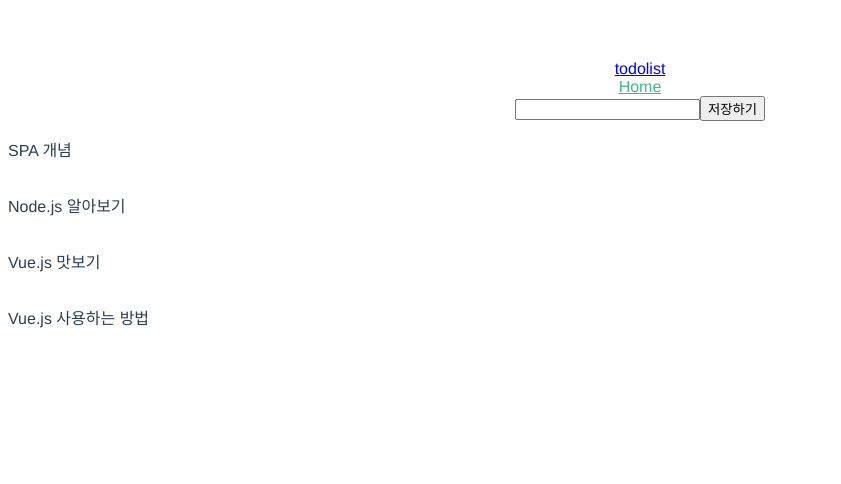
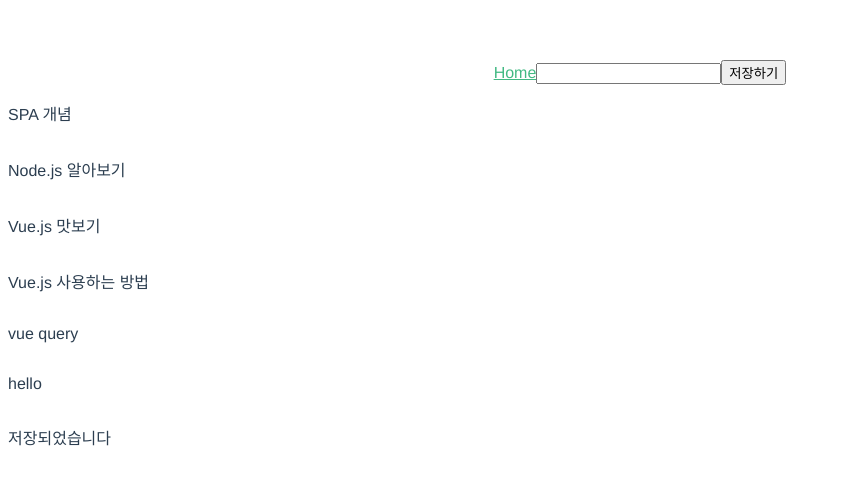
Before and after one commit to leehyeonj/vuejs-practice, a Vue app: page /todo in a window 1280 px wide. Shown: the top 484 px of the page, without its empty margins (0-841 px from the left). Built offline with nearby package versions, Linux system fonts and the light colour scheme; data requests are answered from the project's data file.

Commit message:
feat: todo 추가하기 post

```diff
--- a/db.json
+++ b/db.json
@@ -15,6 +15,22 @@
     {
       "id": 4,
       "title": "Vue.js 사용하는 방법"
+    },
+    {
+      "title": "vue query",
+      "id": 5
+    },
+    {
+      "title": "hello",
+      "id": 6
+    },
+    {
+      "title": "저장되었습니다",
+      "id": 7
+    },
+    {
+      "title": "",
+      "id": 8
     }
   ]
 }
--- a/src/App.vue
+++ b/src/App.vue
@@ -1,6 +1,5 @@
 <template>
   <div id="app">
-    <router-link to="/todo">todolist</router-link>
     <router-view></router-view>
   </div>
 </template>
--- a/src/service/todo.js
+++ b/src/service/todo.js
@@ -3,3 +3,7 @@ import axios from "axios";
 export function getTodoList() {
   return axios.get("http://localhost:3000/todoData");
 }
+
+export function addTodoSv(todo) {
+  return axios.post("http://localhost:3000/todoData", todo);
+}
--- a/src/views/HelloWorld.vue
+++ b/src/views/HelloWorld.vue
@@ -1,5 +1,6 @@
 <template>
   <div class="hello">
+    <router-link to="/todo">todolist</router-link>
     <h1 @click="onClick">{{ msg }}</h1>
     <div v-for="category in categoryList" v-bind:key="category.id">
       {{ category.name }}
--- a/src/views/TodoPage.vue
+++ b/src/views/TodoPage.vue
@@ -1,21 +1,55 @@
 <template>
   <div>
     <router-link to="/">Home</router-link>
-    <todo-input></todo-input>
-    <todo-list></todo-list>
+    <input type="text" v-model="newTodoItem" @keyup.enter="addTodo" />
+    <button @click="addTodo">저장하기</button>
+    <div v-for="item in todos" v-bind:key="item.id" class="flex">
+      <p>{{ item.title }}</p>
+    </div>
   </div>
 </template>
 
 <script>
-import { defineComponent } from "vue";
+import { defineComponent, ref } from "vue";
 import TodoList from "../components/TodoList.vue";
 import TodoInput from "../components/TodoInput.vue";
+import { getTodoList, addTodoSv } from "../service/todo";
 
 export default defineComponent({
   name: "TodoPage",
   components: {
     TodoInput,
     TodoList,
+  },
+  setup() {
+    const todos = ref([]);
+    const newTodoItem = ref("");
+    const _getTodoList = async () => {
+      try {
+        const { data } = await getTodoList();
+
+        todos.value = data;
+      } catch (e) {
+        console.log(e);
+      }
+    };
+
+    const addTodo = async () => {
+      try {
+        await addTodoSv({ title: newTodoItem.value });
+        newTodoItem.value = "";
+        _getTodoList();
+      } catch (e) {
+        console.log(e);
+      }
+    };
+
+    _getTodoList();
+    return {
+      todos,
+      newTodoItem,
+      addTodo,
+    };
   },
 });
 </script>
```
